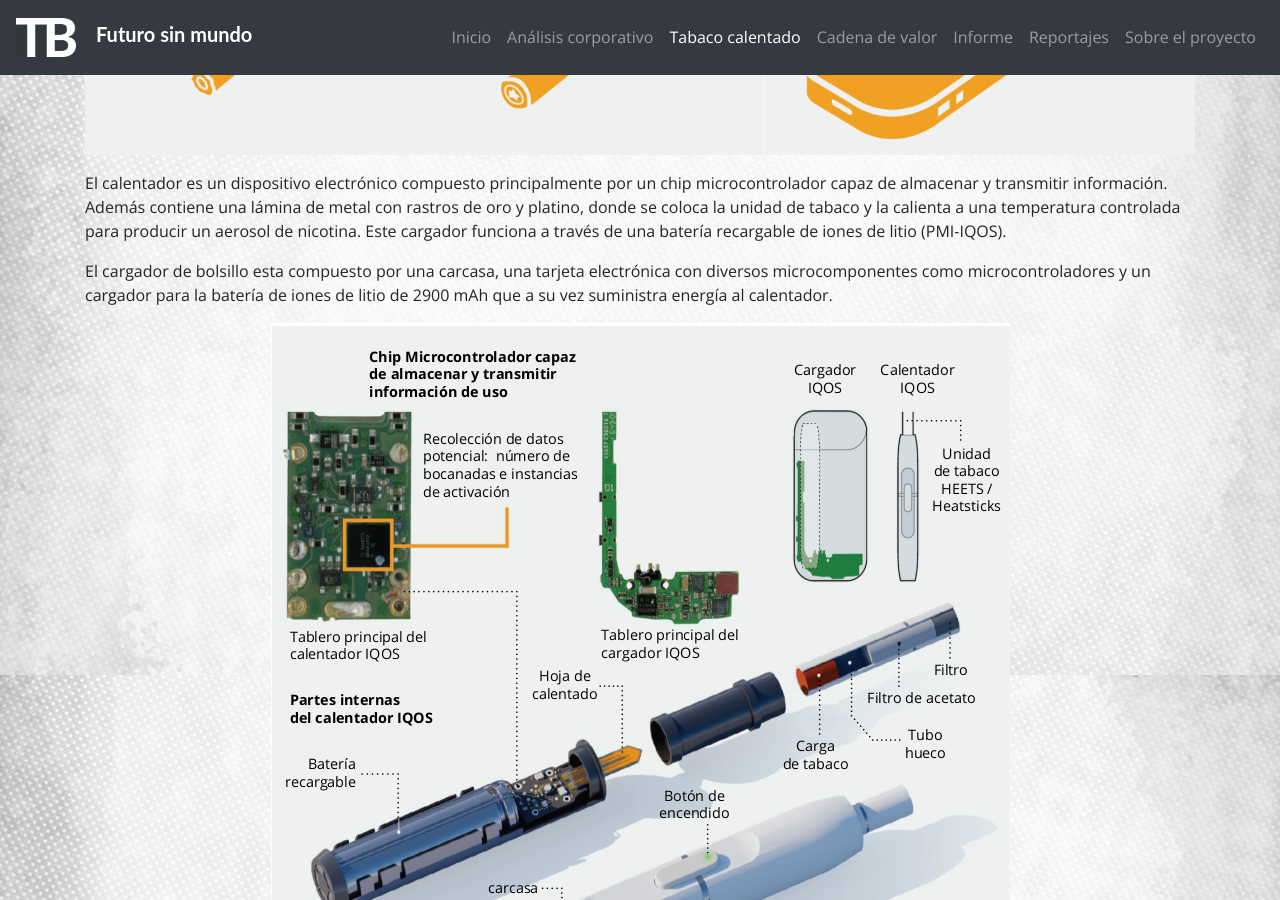
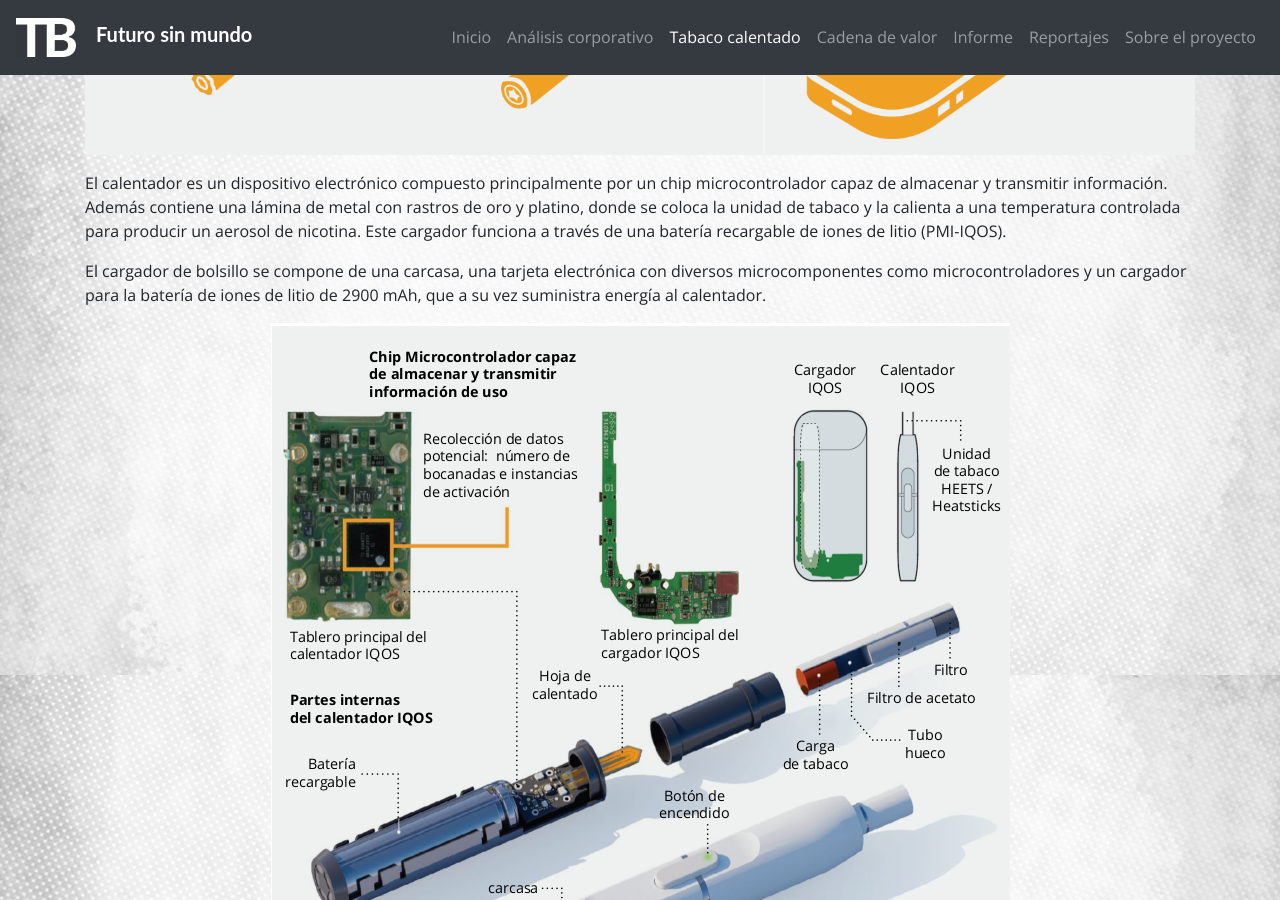
Before and after one commit to ProjectPODER/futurosinmundo, a Jekyll site: the page built from 3-ptc.md, in a window 1280 px wide and 900 px high, scrolled down 1125 px. Built offline with Jekyll 4.4.1, drawn with Linux system fonts in a browser that asks for light colours.

Commit message:
Update 3-ptc.md

```diff
--- a/3-ptc.md
+++ b/3-ptc.md
@@ -18,7 +18,7 @@
 
 El calentador es un dispositivo electrónico compuesto principalmente por un chip microcontrolador capaz de almacenar y transmitir información. Además contiene una lámina de metal con rastros de oro y platino, donde se coloca la unidad de tabaco y la calienta a una temperatura controlada para producir un aerosol de nicotina. Este cargador funciona a través de una batería recargable de iones de litio (PMI-IQOS).
 
-El cargador de bolsillo esta compuesto por una carcasa, una tarjeta electrónica con diversos microcomponentes como microcontroladores y un cargador para la batería de iones de litio de 2900 mAh que a su vez suministra energía al calentador.
+El cargador de bolsillo se compone de una carcasa, una tarjeta electrónica con diversos microcomponentes como microcontroladores y un cargador para la batería de iones de litio de 2900 mAh, que a su vez suministra energía al calentador.
 
 {:.image-post}
 ![Ingresos de PMI por productos libres de humo]({{ site.baseurl }}/assets/img/diagramanuevoparaTB.png)
```
